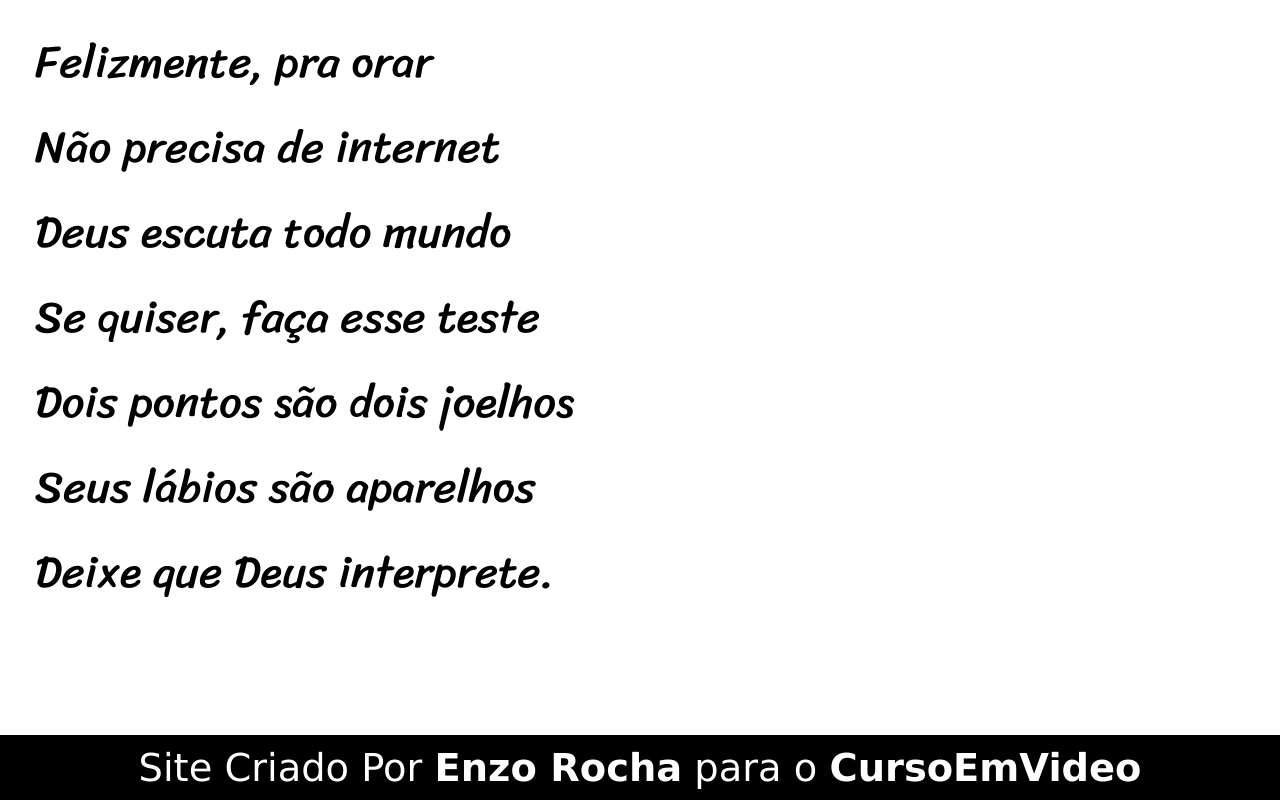
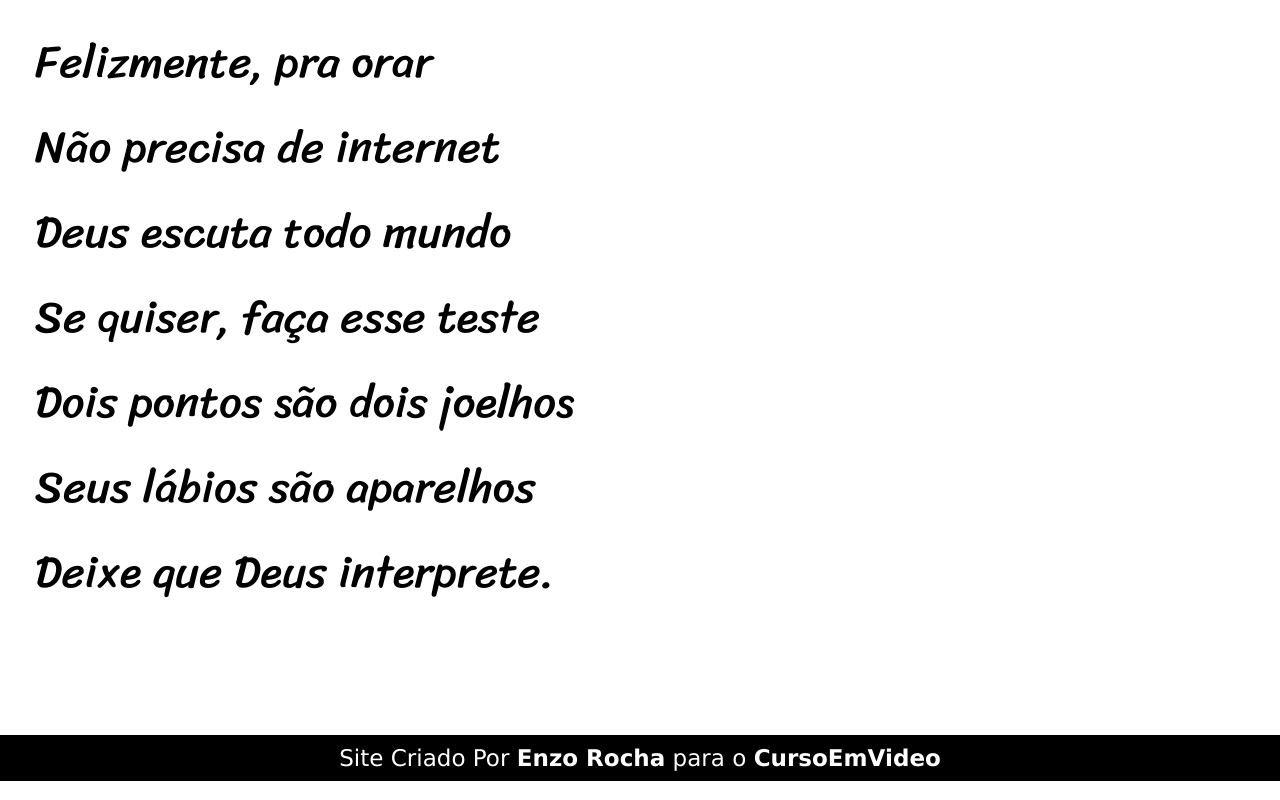
Before and after one commit to Enzo1rocha/Projeto-cordel, a plain HTML site: page index.html in a window 1280 px wide. Shown: the part 4654-5454 px from the top of the page. Drawn offline with Linux system fonts and the light colour scheme.

Commit message:
Update estilo_cordel_milton.css

```diff
--- a/estilos/estilo_cordel_milton.css
+++ b/estilos/estilo_cordel_milton.css
@@ -98,7 +98,7 @@ footer {
 }
 
 footer p {
-    font-size: 3dvw;
+    font-size: 1.8dvw;
     font-family: var(--fonte1);
     padding: 10px;
 }
```
